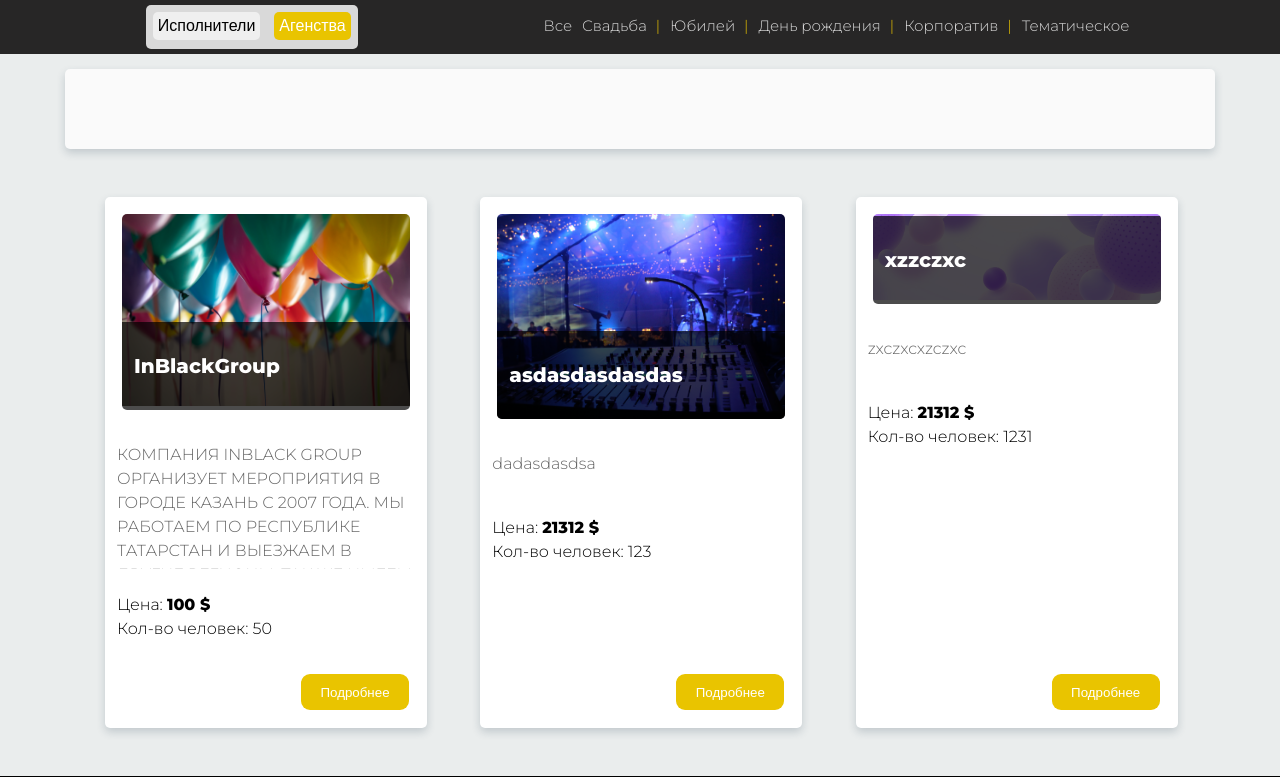
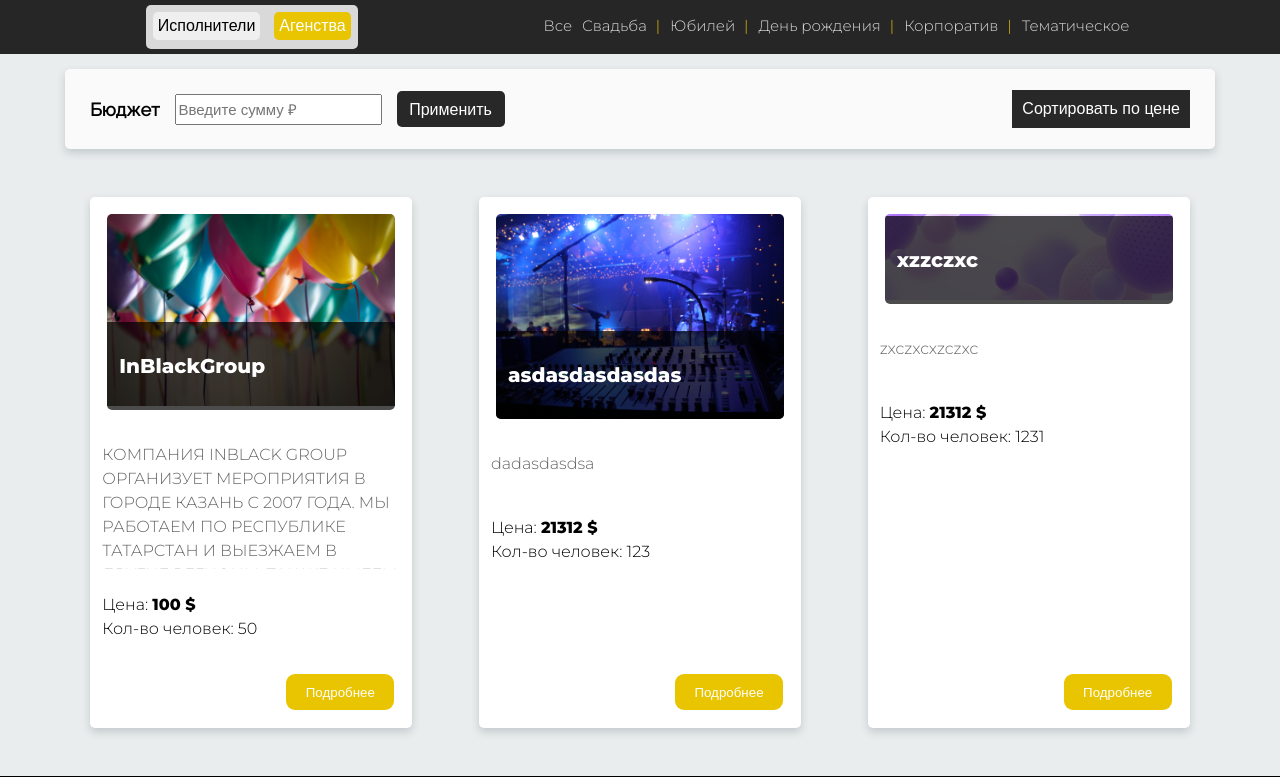
Before and after one commit to karfagen99/EventZone, a Django app: page /agencies in a window 1280 px wide. Shown: the part 82-859 px from the top of the page. Run offline with Django 4.2, Linux system fonts and the light colour scheme; data comes from the database, SQL or seed files in the repository.

Commit message:
Добавлен макет фильтра по бюджету и сортировка по цене

```diff
--- a/EventZone/main/static/main/css/agency.css
+++ b/EventZone/main/static/main/css/agency.css
@@ -79,22 +79,11 @@ span.stick {
     margin-left: 5px;
 }
 
-.nav__filter {
-    margin: 0 auto;
-    height: 80px;
-    border-radius: 5px;
-    background-color: #FAFAFA;
-    text-align: center;
-    width: 1150px;
-    margin-top: 15px;
--webkit-box-shadow: 0px 4px 8px 0px rgba(34, 60, 80, 0.2);
--moz-box-shadow: 0px 4px 8px 0px rgba(34, 60, 80, 0.2);
-box-shadow: 0px 4px 8px 0px rgba(34, 60, 80, 0.2);
-}
+
 
 .wrapper__main__page {
     height: 100%;
-    background-color: red:
+
 
 }
 
@@ -113,7 +102,7 @@ box-shadow: 0px 4px 8px 0px rgba(34, 60, 80, 0.2);
   display: grid;
   grid-template-columns: repeat(auto-fit, minmax(320px, 1fr));
   grid-gap: 1rem;
-  justify-items: center
+  justify-items: center;
   padding: 0;
 }
 
@@ -207,3 +196,118 @@ span.amount {
     bottom: 0;
     right: 0;
   }
+
+  /* Фильтрация */
+
+  .nav__filter {
+    font-family: 'Montserrat', sans-serif;
+    font-family: 'Raleway', sans-serif;
+    margin: 0 auto;
+    height: 80px;
+    border-radius: 5px;
+    background-color: #FAFAFA;
+    text-align: center;
+    width: 1150px;
+    margin-top: 15px;
+    -webkit-box-shadow: 0px 4px 8px 0px rgba(34, 60, 80, 0.2);
+    -moz-box-shadow: 0px 4px 8px 0px rgba(34, 60, 80, 0.2);
+    box-shadow: 0px 4px 8px 0px rgba(34, 60, 80, 0.2);
+    display: flex;
+    justify-content: space-between;
+    align-items: center;
+}
+
+
+    .budget__text {
+
+        font-weight: 600;
+        font-size: 18px;
+
+    }
+
+    .budget__input {
+        margin-left: 15px;
+        height: 25px;
+        font-size: 15px;
+    }
+
+
+  .budget__filter {
+    margin-left: 25px;
+    display: inline-flex;
+    align-items: center;
+  }
+
+  .sort__filter {
+    margin-right: 25px;
+    display: inline-flex;
+    align-items: center;
+  }
+
+  .buttoncardfilter {
+
+    height: 36px;
+    width: 108px;
+    margin-left: 15px;
+    background-color: rgb(40, 40, 40);
+    border-radius: 5px;
+    color: white;
+    border: none;
+    padding: 10px;
+    font-size: 16px;
+
+  }
+
+
+
+  /* DropDown menu */
+
+  .dropbtn {
+
+    background-color: rgb(40, 40, 40);
+    color: white;
+    padding: 10px;
+    font-size: 16px;
+    border: none;
+    cursor: pointer;
+}
+
+/* контейнер <div> - необходим для размещения выпадающего содержимого */
+.dropdown {
+    position: relative;
+    display: inline-block;
+}
+
+/* Выпадающей контент (по умолчанию скрыт) */
+.dropdown-content {
+    display: none;
+    position: absolute;
+    background-color: #f9f9f9;
+    min-width: 160px;
+    box-shadow: 0px 8px 16px 0px rgba(0,0,0,0.2);
+    z-index: 1;
+    text-align: left;
+}
+
+/* Ссылки внутри выпадающего списка */
+.dropdown-content a {
+    color: black;
+    padding: 12px 16px;
+    text-decoration: none;
+    display: block;
+}
+
+/* Изменить цвет выпадающих ссылок при наведении */
+.dropdown-content a:hover {background-color: #f1f1f1}
+
+/* Показать выпадающее меню при наведении */
+.dropdown:hover .dropdown-content {
+    display: block;
+}
+
+/* Изменить цвет фона выпадающего кнопка при отображении выпадающего списка */
+.dropdown:hover .dropbtn {
+    background-color: #E9C400;
+    color: black;
+}
+  /* end */
--- a/EventZone/main/templates/main/agency.html
+++ b/EventZone/main/templates/main/agency.html
@@ -30,7 +30,27 @@
     </div>
 
 <div class="nav__filter">
-<!--    ЗДЕСЬ БУДЕТ ФИЛЬТР   -->
+    <div class="budget__filter">
+        <div class="budget__text">Бюджет</div>
+        <div class="budget__amount">
+            <form>
+                <input type="number" class="budget__input" id="pin__budget" placeholder="Введите сумму ₽">
+            </form>
+        </div>
+        <a href="#"><button class="buttoncardfilter">Применить</button></a>
+
+    </div>
+    <div class="sort__filter">
+        <div class="sortoption">
+            <div class="dropdown">
+                <button class="dropbtn">Сортировать по цене</button>
+                <div class="dropdown-content">
+                  <a href="#">По возрастанию</a>
+                  <a href="#">По убыванию</a>
+                </div>
+              </div>
+        </div>
+    </div>
     </div>
 
     <div class="wrapper__main__page">
```
